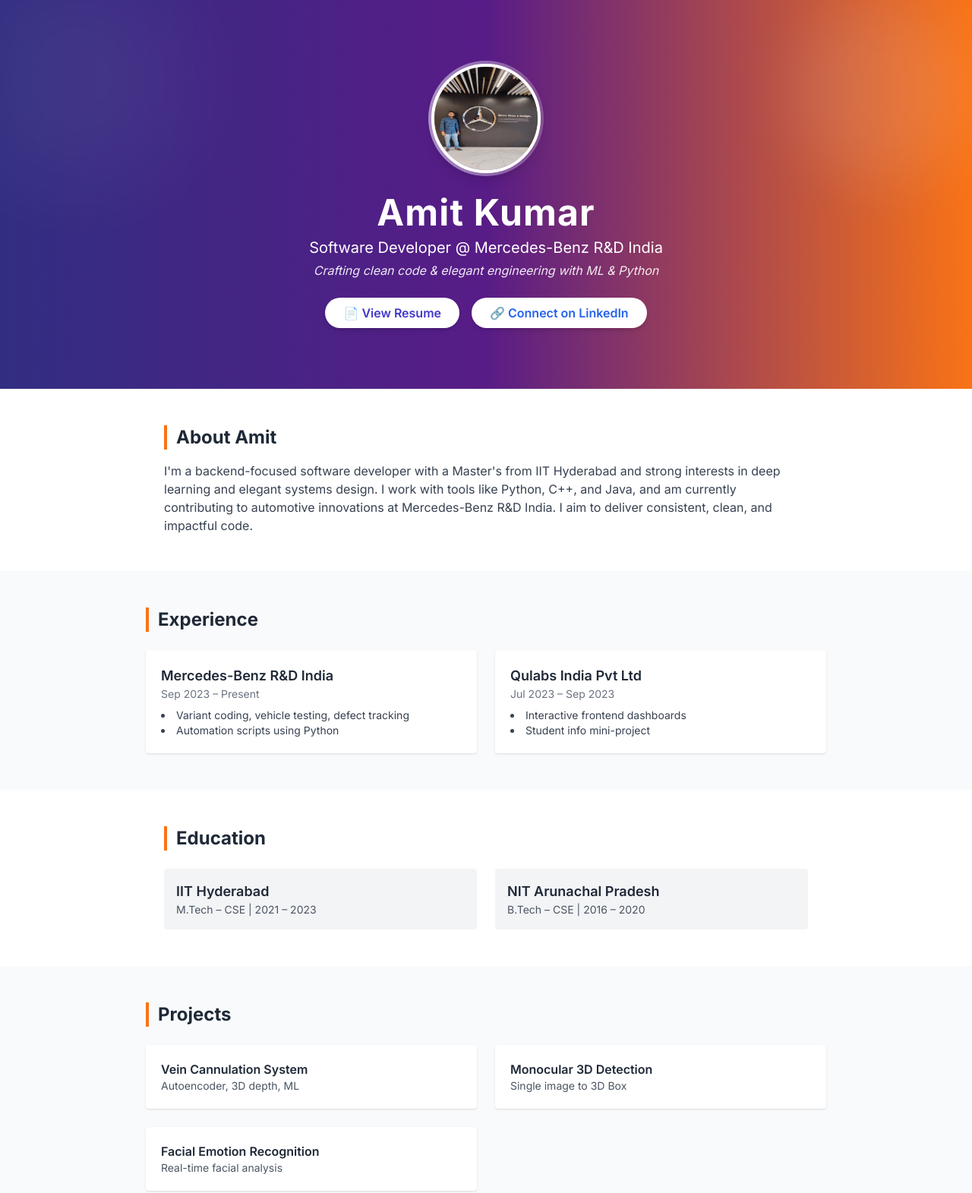
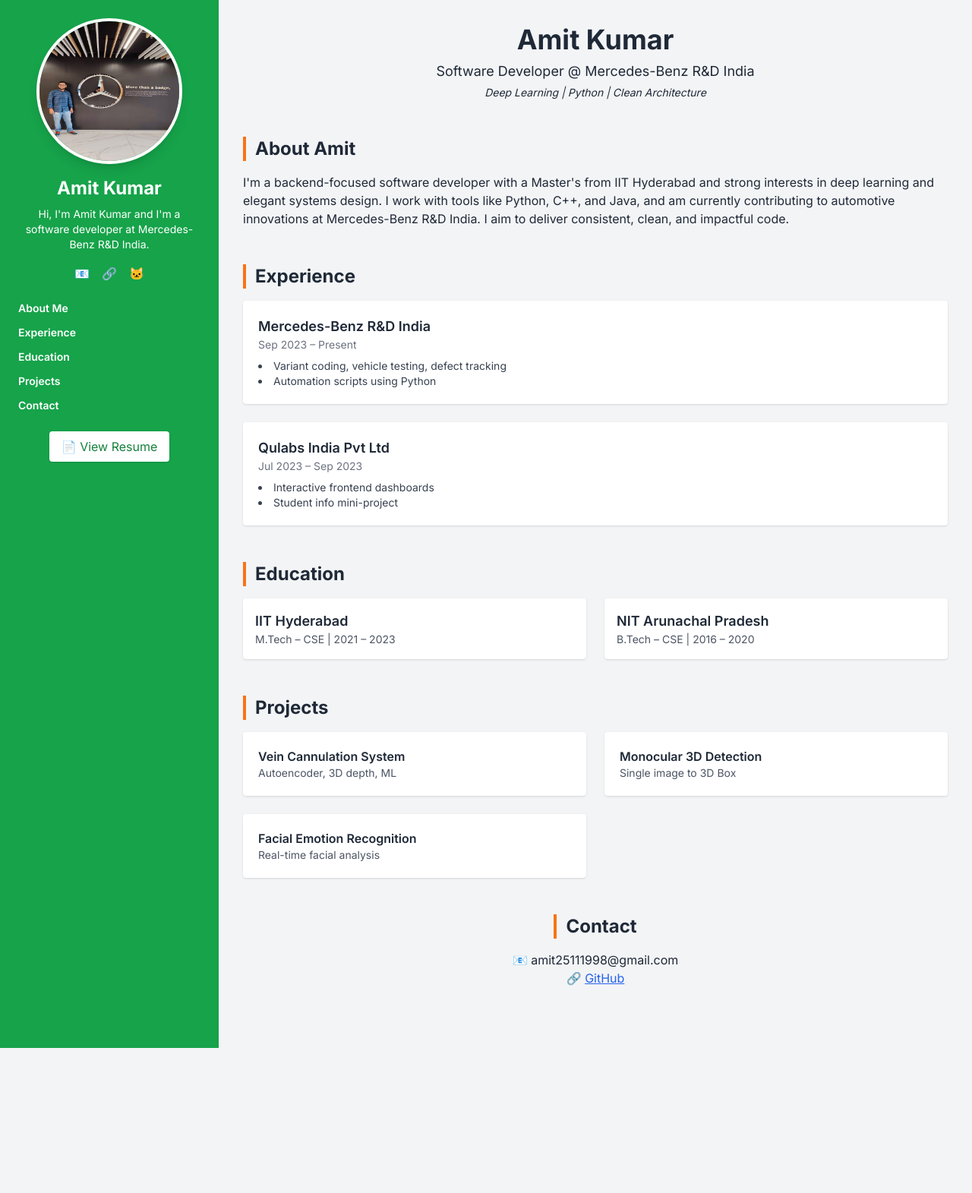
Before and after one commit to kumaramit1998/kumaramit1998.github.io, a plain HTML site: page index.html in a window 1280 px wide. Shown: the top 1571 px of the page at 76% size. After the commit the page ends 1380 px from the top, so only its background shows below. Drawn offline with nearby package versions, Linux system fonts and the light colour scheme.

Commit message:
Updated Code

```diff
--- a/index.html
+++ b/index.html
@@ -4,7 +4,6 @@
   <meta charset="UTF-8" />
   <meta name="viewport" content="width=device-width, initial-scale=1.0" />
   <title>Amit Kumar - Developer Portfolio</title>
-  <link rel="stylesheet" href="styles.css" />
   <script src="https://cdn.tailwindcss.com"></script>
   <link href="https://fonts.googleapis.com/css2?family=Inter:wght@400;600;700&display=swap" rel="stylesheet" />
   <style>
@@ -14,47 +13,56 @@
     }
   </style>
 </head>
-<body class="bg-white text-gray-800">
+<body class="bg-gray-100 text-gray-800 flex">
 
-<!-- Hero Section -->
-<section class="relative bg-gradient-to-r from-indigo-900 via-purple-900 to-orange-500 text-white py-20 text-center overflow-hidden">
-  <!-- Animated Circles -->
-  <div class="absolute -top-10 -left-10 w-72 h-72 bg-white bg-opacity-10 rounded-full blur-3xl animate-pulse"></div>
-  <div class="absolute top-0 right-0 w-60 h-60 bg-white bg-opacity-10 rounded-full blur-2xl animate-ping"></div>
+  <!-- Sidebar -->
+  <aside class="w-72 bg-green-600 text-white min-h-screen p-6 flex flex-col items-center sticky top-0">
+    <img src="profile.jpg" alt="Amit Kumar" class="w-48 h-48 rounded-full border-4 border-white shadow-lg mb-4" />
+    <h1 class="text-2xl font-bold">Amit Kumar</h1>
+    <p class="text-center text-sm mt-2">Hi, I'm Amit Kumar and I'm a software developer at Mercedes-Benz R&D India.</p>
 
-  <!-- Profile Image with Glow -->
-  <div class="flex justify-center mb-6">
-    <div class="p-1 rounded-full bg-gradient-to-r from-white/50 to-white/20 shadow-lg">
-      <img src="profile.jpg" alt="Amit Kumar" class="w-36 h-36 rounded-full border-4 border-white shadow-inner hover:scale-105 transition-transform duration-300" />
-    </div>
+    <!-- Social Icons -->
+    <div class="flex justify-center gap-4 mt-4">
+      <a href="mailto:amit25111998@gmail.com" class="hover:text-gray-300">📧</a>
+      <a href="https://linkedin.com/in/amit-kumar-79a9b2137" target="_blank" class="hover:text-gray-300">🔗</a>
+      <a href="https://github.com/yourusername" target="_blank" class="hover:text-gray-300">🐱</a>
     </div>
 
-  <!-- Name and Role -->
-  <h1 class="text-5xl font-extrabold tracking-wide">Amit Kumar</h1>
-  <p class="text-xl mt-2 font-medium">Software Developer @ Mercedes-Benz R&D India</p>
-  <p class="text-base opacity-90 mt-1 italic">Crafting clean code & elegant engineering with ML & Python</p>
+    <!-- Navigation -->
+    <nav class="mt-6 w-full">
+      <ul class="space-y-3 text-sm font-semibold">
+        <li><a href="#about" class="block hover:text-gray-300">About Me</a></li>
+        <li><a href="#experience" class="block hover:text-gray-300">Experience</a></li>
+        <li><a href="#education" class="block hover:text-gray-300">Education</a></li>
+        <li><a href="#projects" class="block hover:text-gray-300">Projects</a></li>
+        <li><a href="#contact" class="block hover:text-gray-300">Contact</a></li>
+      </ul>
+    </nav>
 
-  <!-- CTA Buttons -->
-  <div class="flex justify-center flex-wrap gap-4 mt-6">
-    <a href="Amit_Kumar_Resume.pdf" target="_blank" class="bg-white text-indigo-700 font-semibold px-6 py-2 rounded-full shadow-md hover:bg-indigo-100 transition-all">📄 View Resume</a>
-    <a href="https://linkedin.com/in/amit-kumar-79a9b2137" target="_blank" class="bg-white text-blue-600 font-semibold px-6 py-2 rounded-full shadow-md hover:bg-blue-100 transition-all">🔗 Connect on LinkedIn</a>
-  </div>
+    <a href="Amit_Kumar_Resume.pdf" target="_blank" class="mt-6 bg-white text-green-700 px-4 py-2 rounded shadow hover:bg-gray-100">📄 View Resume</a>
+  </aside>
+
+  <!-- Main Content -->
+  <main class="flex-1 p-8">
+    <!-- Hero Section -->
+    <section class="text-center mb-12">
+      <h1 class="text-4xl font-extrabold">Amit Kumar</h1>
+      <p class="text-lg mt-2">Software Developer @ Mercedes-Benz R&D India</p>
+      <p class="text-sm mt-1 italic">Deep Learning | Python | Clean Architecture</p>
     </section>
 
-
     <!-- About Section -->
-  <section class="max-w-4xl mx-auto py-12 px-6">
+    <section id="about" class="mb-12">
       <h2 class="text-2xl font-bold border-l-4 border-orange-500 pl-3 mb-4">About Amit</h2>
-    <p class="text-gray-700">
+      <p>
         I'm a backend-focused software developer with a Master's from IIT Hyderabad and strong interests in deep learning and elegant systems design. I work with tools like Python, C++, and Java, and am currently contributing to automotive innovations at Mercedes-Benz R&D India. I aim to deliver consistent, clean, and impactful code.
       </p>
     </section>
 
     <!-- Experience Section -->
-  <section class="bg-gray-50 py-12 px-6">
-    <div class="max-w-4xl mx-auto">
-      <h2 class="text-2xl font-bold border-l-4 border-orange-500 pl-3 mb-6">Experience</h2>
-      <div class="grid gap-6 md:grid-cols-2">
+    <section id="experience" class="mb-12">
+      <h2 class="text-2xl font-bold border-l-4 border-orange-500 pl-3 mb-4">Experience</h2>
+      <div class="space-y-6">
         <div class="bg-white p-5 rounded shadow">
           <h3 class="font-semibold text-lg">Mercedes-Benz R&D India</h3>
           <p class="text-sm text-gray-500">Sep 2023 – Present</p>
@@ -72,18 +80,17 @@
           </ul>
         </div>
       </div>
-    </div>
     </section>
 
     <!-- Education Section -->
-  <section class="max-w-4xl mx-auto py-12 px-6">
-    <h2 class="text-2xl font-bold border-l-4 border-orange-500 pl-3 mb-6">Education</h2>
-    <div class="grid gap-6 md:grid-cols-2">
-      <div class="bg-gray-100 p-4 rounded">
+    <section id="education" class="mb-12">
+      <h2 class="text-2xl font-bold border-l-4 border-orange-500 pl-3 mb-4">Education</h2>
+      <div class="grid md:grid-cols-2 gap-6">
+        <div class="bg-white p-4 rounded shadow">
           <h3 class="font-semibold text-lg">IIT Hyderabad</h3>
           <p class="text-sm text-gray-600">M.Tech – CSE | 2021 – 2023</p>
         </div>
-      <div class="bg-gray-100 p-4 rounded">
+        <div class="bg-white p-4 rounded shadow">
           <h3 class="font-semibold text-lg">NIT Arunachal Pradesh</h3>
           <p class="text-sm text-gray-600">B.Tech – CSE | 2016 – 2020</p>
         </div>
@@ -91,10 +98,9 @@
     </section>
 
     <!-- Projects Section -->
-  <section class="bg-gray-50 py-12 px-6">
-    <div class="max-w-4xl mx-auto">
-      <h2 class="text-2xl font-bold border-l-4 border-orange-500 pl-3 mb-6">Projects</h2>
-      <div class="grid gap-6 md:grid-cols-2">
+    <section id="projects" class="mb-12">
+      <h2 class="text-2xl font-bold border-l-4 border-orange-500 pl-3 mb-4">Projects</h2>
+      <div class="grid md:grid-cols-2 gap-6">
         <div class="bg-white p-5 rounded shadow">
           <h3 class="font-semibold">Vein Cannulation System</h3>
           <p class="text-sm text-gray-600">Autoencoder, 3D depth, ML</p>
@@ -108,15 +114,15 @@
           <p class="text-sm text-gray-600">Real-time facial analysis</p>
         </div>
       </div>
-    </div>
     </section>
 
     <!-- Contact Section -->
-  <section class="max-w-4xl mx-auto py-12 px-6">
-    <h2 class="text-2xl font-bold border-l-4 border-orange-500 pl-3 mb-4">Contact</h2>
-    <p class="text-gray-700 text-center">📧 amit25111998@gmail.com</p>
-    <p class="text-gray-700 text-center">🔗 <a href="https://github.com/yourusername" target="_blank" class="text-blue-600 underline">GitHub</a></p>
+    <section id="contact" class="mb-12 text-center">
+      <h2 class="text-2xl font-bold border-l-4 border-orange-500 pl-3 mb-4 inline-block">Contact</h2>
+      <p>📧 amit25111998@gmail.com</p>
+      <p>🔗 <a href="https://github.com/yourusername" target="_blank" class="text-blue-600 underline">GitHub</a></p>
     </section>
+  </main>
 
 </body>
 </html>
--- a/styles.css
+++ b/styles.css
@@ -1,3 +1,4 @@
+<<<<<<< HEAD
 @keyframes fadeIn {
   from { opacity: 0; transform: translateY(10px); }
   to { opacity: 1; transform: translateY(0); }
@@ -60,3 +61,67 @@
 .btn-secondary:hover {
   background-color: #f1f5f9;
 }
+=======
+@keyframes fadeIn {
+  from { opacity: 0; transform: translateY(10px); }
+  to { opacity: 1; transform: translateY(0); }
+}
+
+.animate-fadeIn {
+  animation: fadeIn 0.8s ease-out both;
+}
+
+.section {
+  padding: 4rem 1.5rem;
+  max-width: 1100px;
+  margin: auto;
+}
+
+.section-header {
+  font-size: 1.75rem;
+  font-weight: 700;
+  text-align: left;
+  border-left: 4px solid #f97316;
+  padding-left: 0.75rem;
+  margin-bottom: 2rem;
+  color: #1e293b;
+}
+
+.card {
+  background-color: white;
+  border-radius: 0.5rem;
+  box-shadow: 0 2px 6px rgba(0, 0, 0, 0.08);
+  padding: 1.5rem;
+  width: 100%;
+  max-width: 480px;
+}
+
+.btn-primary {
+  background-color: #ef4444;
+  color: white;
+  padding: 0.5rem 1.25rem;
+  border-radius: 9999px;
+  font-weight: 600;
+  transition: background-color 0.3s ease;
+  text-decoration: none;
+}
+
+.btn-primary:hover {
+  background-color: #dc2626;
+}
+
+.btn-secondary {
+  background-color: white;
+  border: 2px solid #94a3b8;
+  color: #1e293b;
+  padding: 0.5rem 1.25rem;
+  border-radius: 9999px;
+  font-weight: 600;
+  transition: background-color 0.3s ease;
+  text-decoration: none;
+}
+
+.btn-secondary:hover {
+  background-color: #f1f5f9;
+}
+>>>>>>> dc6b424 (Updated Code)
```
Lines whose indentation alone changed are shown as unchanged.
